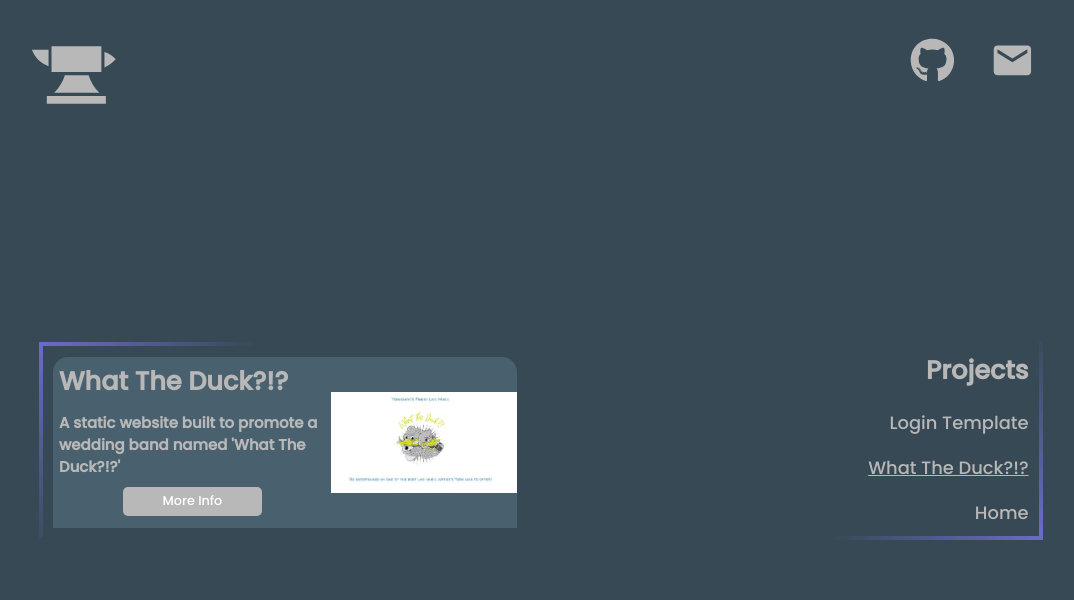
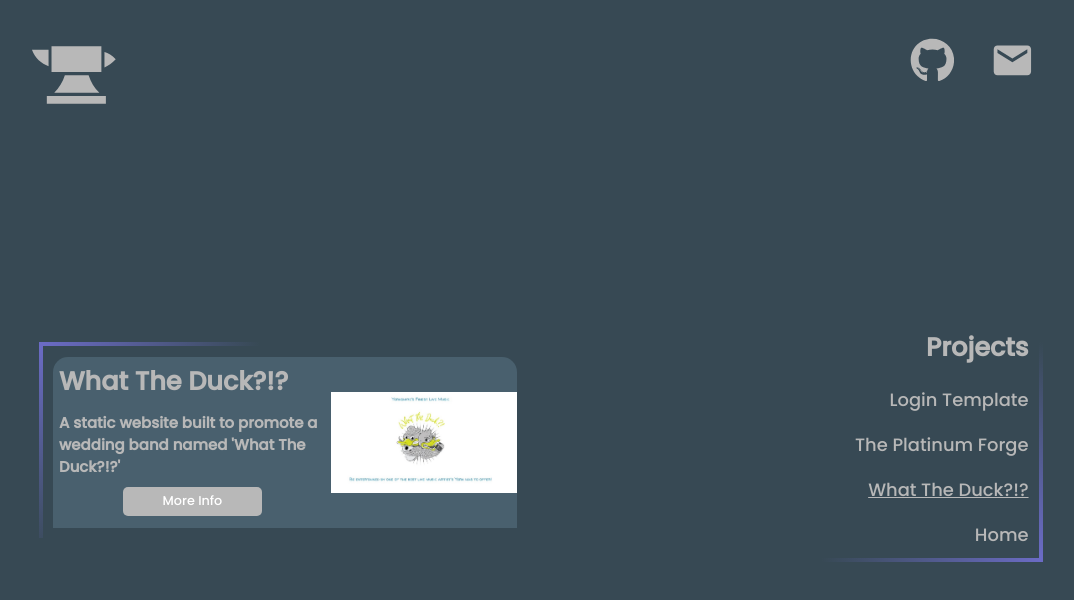
Before and after one commit to robcasson11/portfolio, a React (Create React App) app: page /whatTheDuck in a window 1280 px wide. Shown: the top 600 px of the page, without its empty margins (99-1173 px from the left). Built offline with nearby package versions, Linux system fonts and the light colour scheme.

Commit message:
CHORE: Site added to data

```diff
--- a/src/data/sites_data.js
+++ b/src/data/sites_data.js
@@ -45,6 +45,27 @@ const sites = [
   },
   {
     id: 2,
+    title: "The Platinum Forge",
+    image: "Images/thePlatinumForge.jpg",
+    cardDescription:
+      "Acting as a 'Pallet' to experiment with alongside learning, 'The Platinum Forge' provided a long term goal that required solutions not yet realised. It may be in need of a refactor, however immense pride runs through the accomplishment of this app",
+    mainDescription: (
+      <p>
+        This is an in depth to-do list for a small business that repairs
+        “items”. The "tasks" (or in this case "items") are displayed via feeds.
+        The feeds determine which "items" to display based on either, what it
+        needs, when it needs to be completed, whether it is completed or if it
+        has been collected.
+      </p>
+    ),
+    links: {
+      GitHub: "https://github.com/robcasson11/platinumForge",
+    },
+    stack: ["React", "NodeJS", "Express", "MongoDB", "HTML", "CSS"],
+    path: "platinumForge",
+  },
+  {
+    id: 3,
     title: "What The Duck?!?",
     image: "Images/whatTheDuckImage.jpg",
     cardDescription:
```
Also changed, not shown: public/Images/thePlatinumForge.jpg (added).
